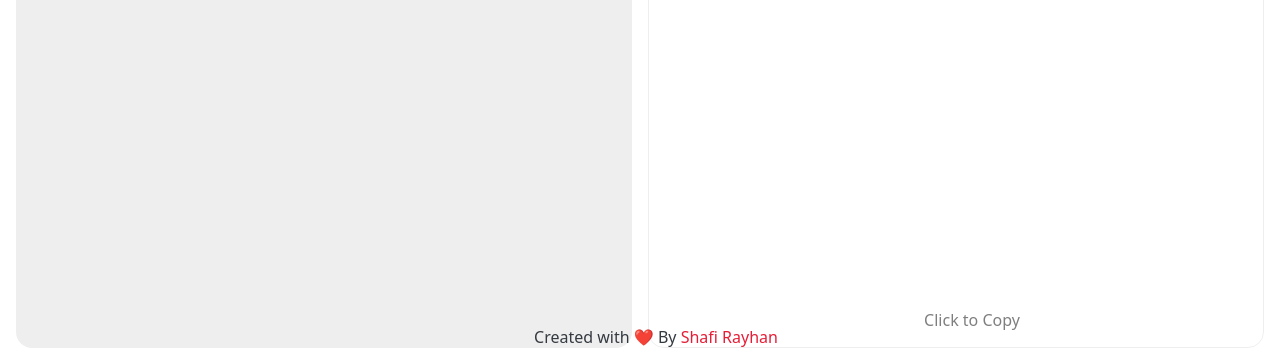
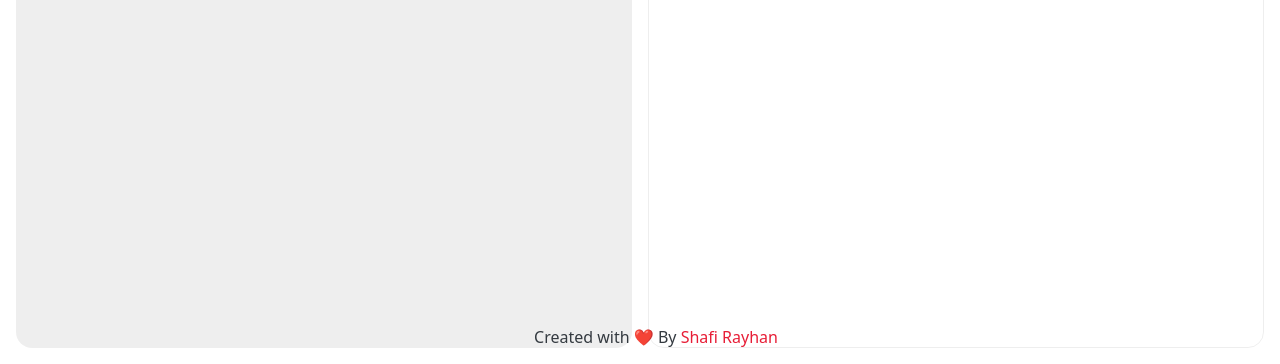
Before and after one commit to r-shafi/bangla-speech-to-text, a plain HTML site: page index.html in a window 1280 px wide. Shown: the part 436-800 px from the top of the page. Drawn offline with Linux system fonts and the light colour scheme.

Commit message:
remove click to copy message

```diff
--- a/index.html
+++ b/index.html
@@ -13,7 +13,6 @@
     </div>
     <div class="list">
       <ul></ul>
-      <p>Click to Copy</p>
     </div>
     <p class="shafi">
       Created with ❤️ By <a href="https://shafirayhan.me">Shafi Rayhan</a>
```
